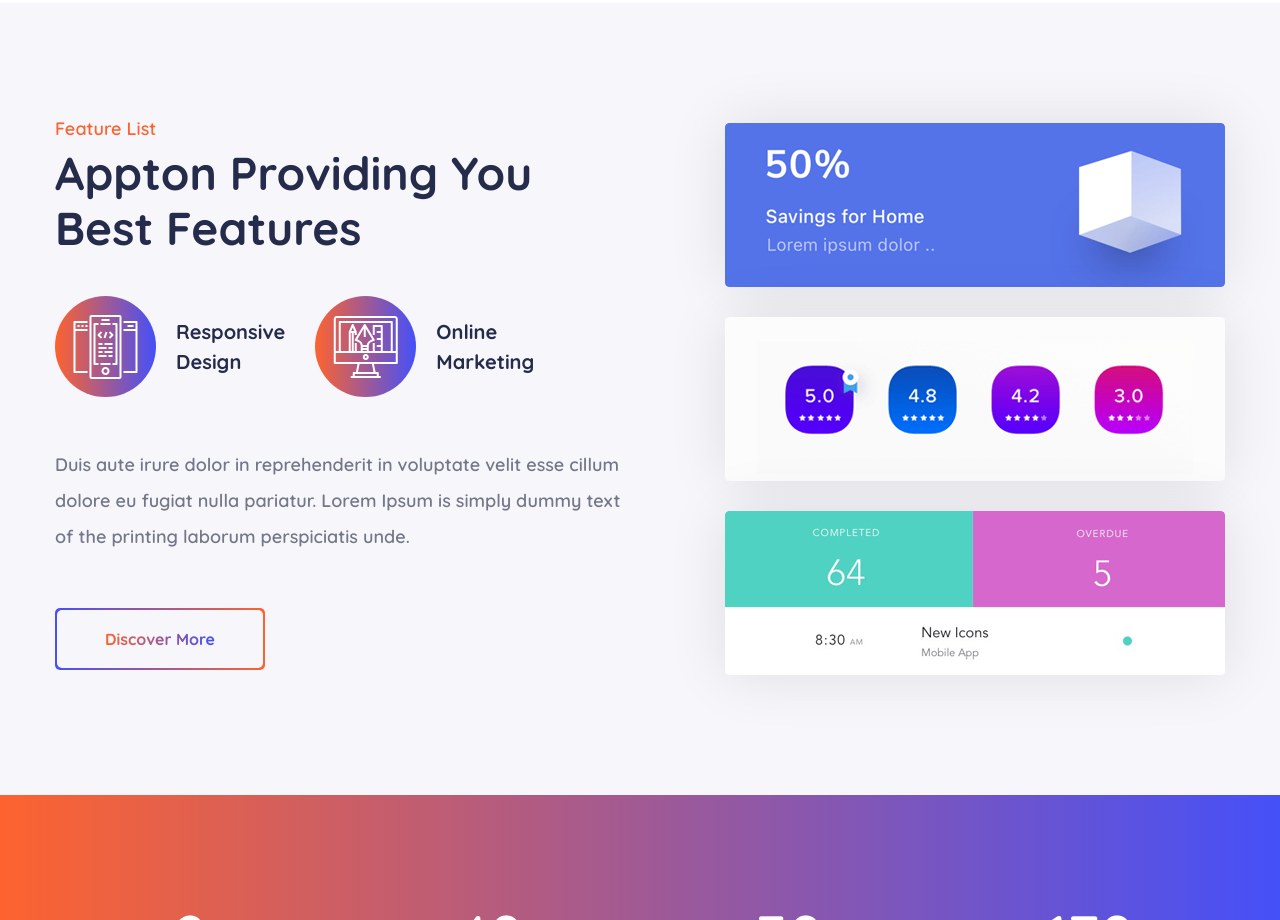
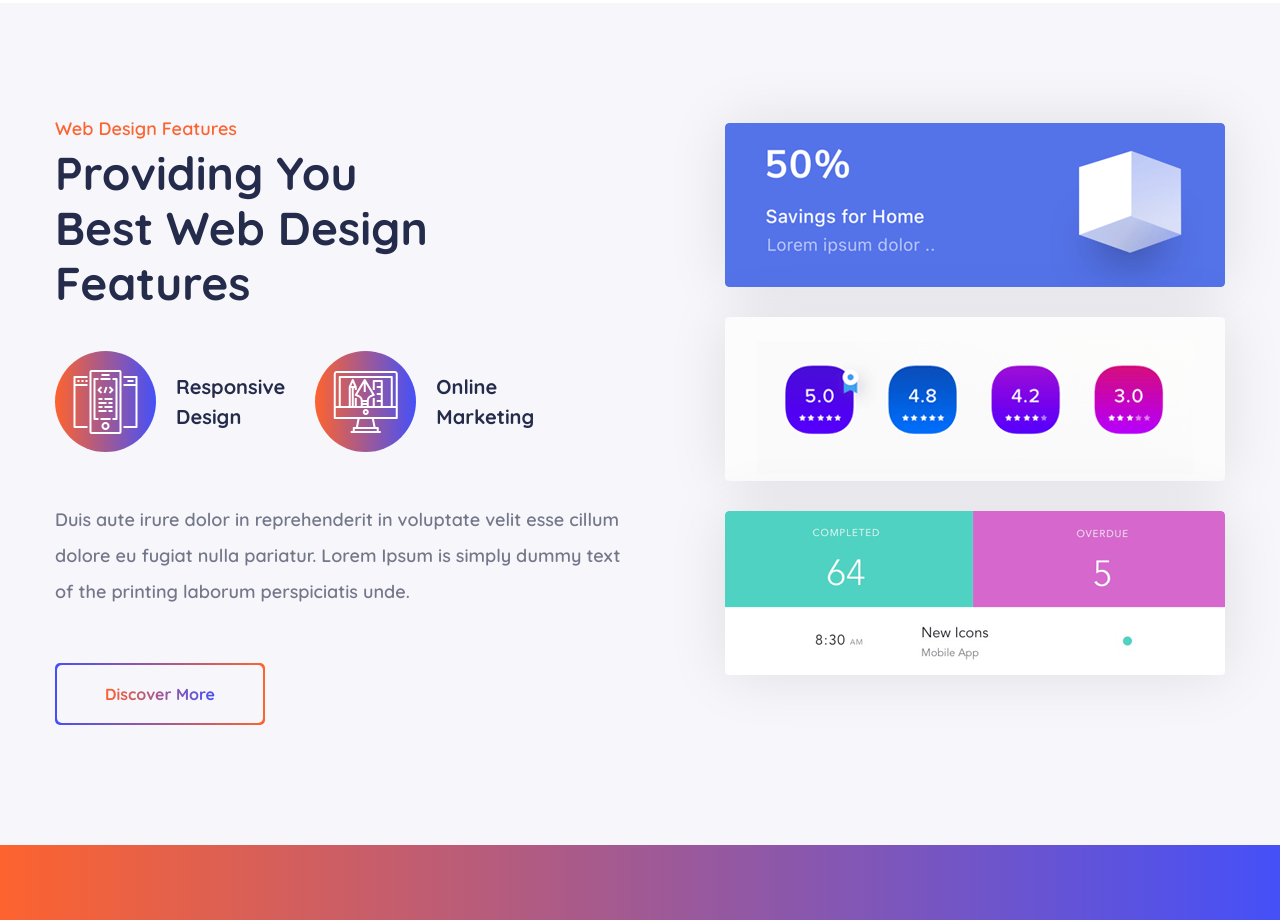
Before and after one commit to marcelheap/Apiton, a Gatsby site: page / in a window 1280 px wide. Shown: the part 2600-3520 px from the top of the page. Built offline with nearby package versions, Linux system fonts and the light colour scheme; Gatsby itself is replaced by a stand-in of ours; a web font is replaced by a local one.

Commit message:
Update CTATwo.js

```diff
--- a/src/components/CTATwo.js
+++ b/src/components/CTATwo.js
@@ -14,8 +14,8 @@
             <div className="cta-two__content">
               <BlockTitle
                 textAlign="left"
-                paraText="Feature List"
-                titleText={`Appton Providing You \n Best Features`}
+                paraText="Web Design Features"
+                titleText={`Providing You \n Best Web Design Features`}
               />
               <div className="cta-two__icon-wrap">
                 <div className="cta-two__icon-single">
```
